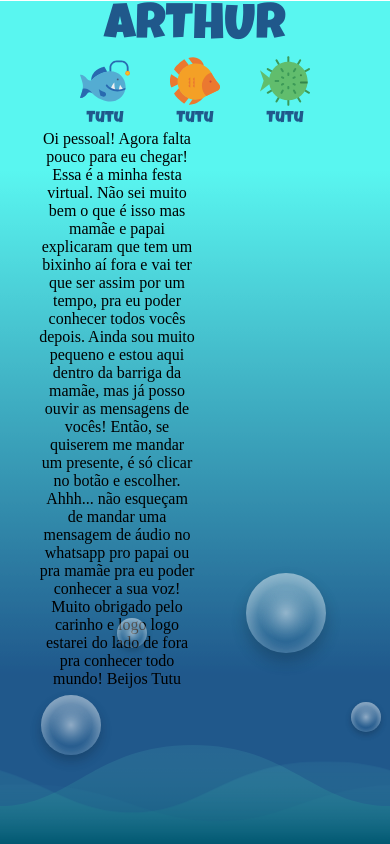
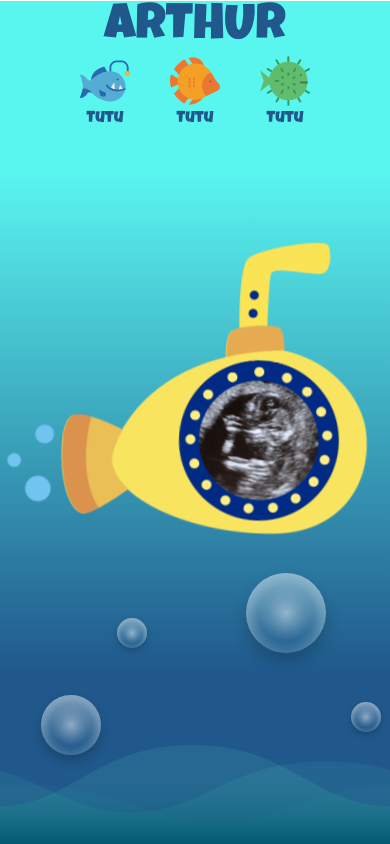
Before and after one commit to saramargarido/cha-de-bebe-tutu, a PHP site: page /index.html in a window 390 px wide. Run offline with PHP 8.4, Linux system fonts and the light colour scheme.

Commit message:
submarine

```diff
--- a/css/styles.css
+++ b/css/styles.css
@@ -204,20 +204,6 @@ a {
 	}
 }
 
-@media (max-width: 425px) {
-	.word span {
-		font-size: 50px;
-	}
-	.fish-button img {
-		width: 50px;
-	}
-	.word,
-	.menu {
-		float: none;
-	}
-}
-
-
 
 .fish-button img:hover {
 	animation: balance-fish 1.5s linear infinite;
@@ -253,6 +239,19 @@ a {
 	width: 100%
 }
 
+.submarine {
+	display: flex;
+	align-items: center;
+	justify-content: center;
+	animation: balance-fish 7s linear infinite;
+}
+
+.submarine img {
+	width: 60%;
+	margin-top: 100px;
+	margin-left: -150px;
+}
+/*
 .about {
 	width: 80%;
 	display: grid;
@@ -262,7 +261,6 @@ a {
 .text-about {
 	background: url('../img/cloud-computing.svg');
 	background-size: cover;
-	/* background-position: bottom; */
 	background-repeat: no-repeat;
 	position: relative;
 }
@@ -271,10 +269,6 @@ a {
 	font-size: 16px;
 	line-height: 26px;
 	padding: 50px !important;
-	/* background-color: rgba(255, 255, 255, 0.2); */
-	/* background: url('../img/cloud-computing.svg') no-repeat cover ; */
-	/* background-size: cover;
-	background-repeat: no-repeat; */
 	box-shadow: 2px 2px 2px 1px rgba(0, 0, 0, 0.2);
 	border-radius: 20px;
 	position: absolute;
@@ -287,7 +281,7 @@ a {
 	display: flex;
 	justify-content: center;
 	margin: 0 auto;
-}
+} */
 
 
 
@@ -595,3 +589,23 @@ animation: move-wave 3s;
 	position: absolute;
 	width: 100px;
 }
+
+/* ===== @MEDIAS ===== */
+
+@media (max-width: 425px) {
+	.word span {
+		font-size: 50px;
+	}
+	.fish-button img {
+		width: 50px;
+	}
+	.word,
+	.menu {
+		float: none;
+	}
+
+	.submarine img {
+		width: 95%;
+		margin-left: 0;
+	}
+}
--- a/index.html
+++ b/index.html
@@ -49,7 +49,11 @@
 </header>
 
 <section class="content">
-  <div class="about">
+  <div class="submarine">
+    <img src="img/submarine.png" alt="">
+  </div>
+
+  <!-- <div class="about">
     <p>
       Oi pessoal!
   Agora falta pouco para eu chegar!
@@ -59,7 +63,7 @@
 
   Beijos Tutu
     </p>
-  </div>
+  </div> -->
 </section>
 
       <div class="waveWrapperInner bgTop">
```
Also changed, not shown: img/submarine.png (added).
